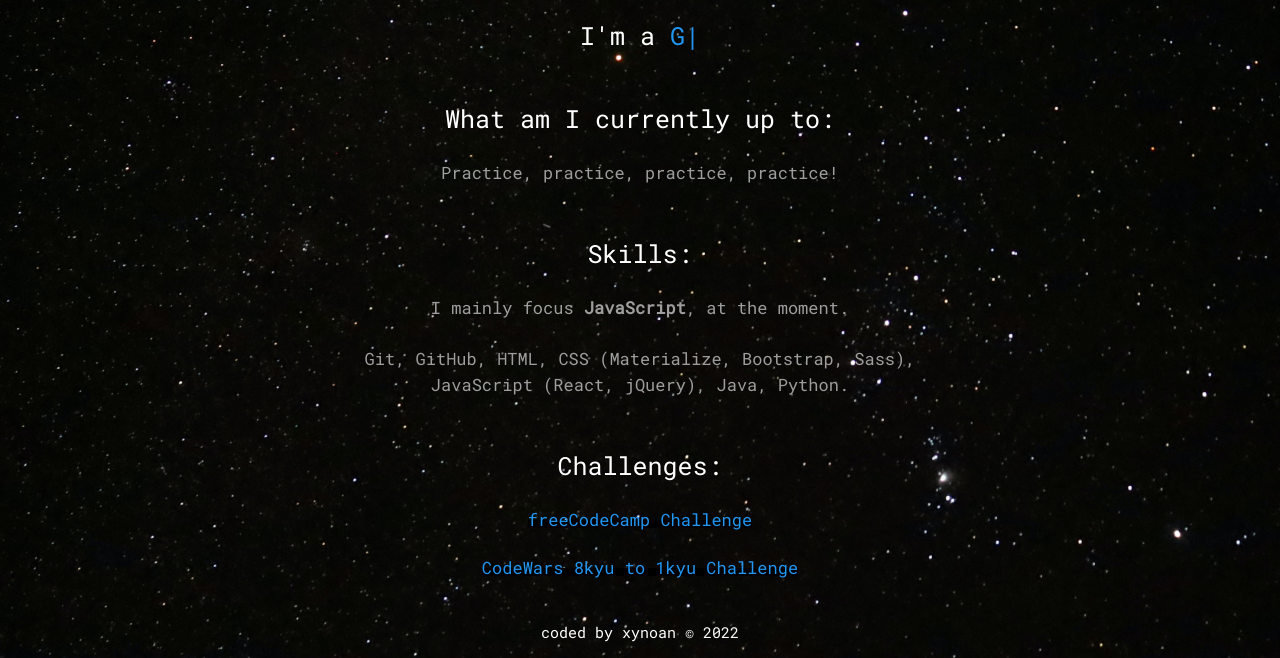
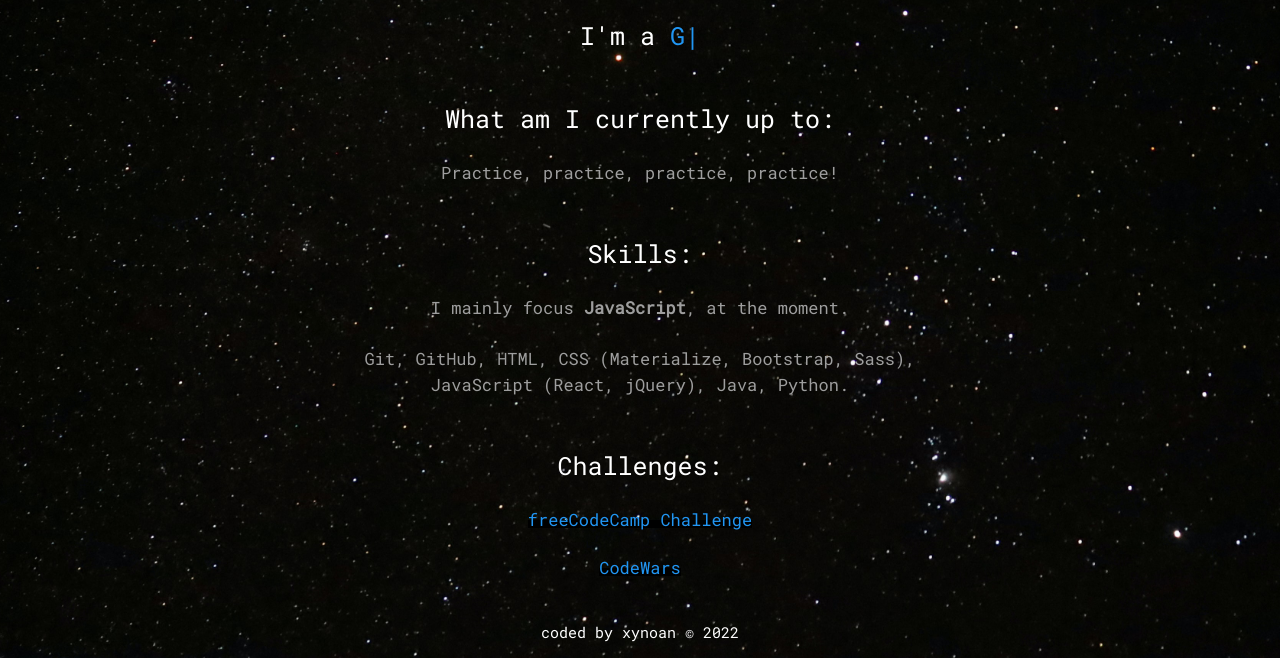
Before and after one commit to xynoan/xynoan, a plain HTML site: page index.html in a window 1280 px wide. Shown: the part 333-991 px from the top of the page. Drawn offline with nearby package versions, Linux system fonts and the light colour scheme.

Commit message:
modified challenges section

```diff
--- a/index.html
+++ b/index.html
@@ -37,7 +37,7 @@
         <br>
         <p><a href="fCCchallenge/index.html">freeCodeCamp Challenge</a></p>
         <br>
-        <p><a href="CWchallenge/index.html">CodeWars 8kyu to 1kyu Challenge</a>
+        <p><a href="CWchallenge/index.html">CodeWars</a>
         </p>
     </section>
 
```
